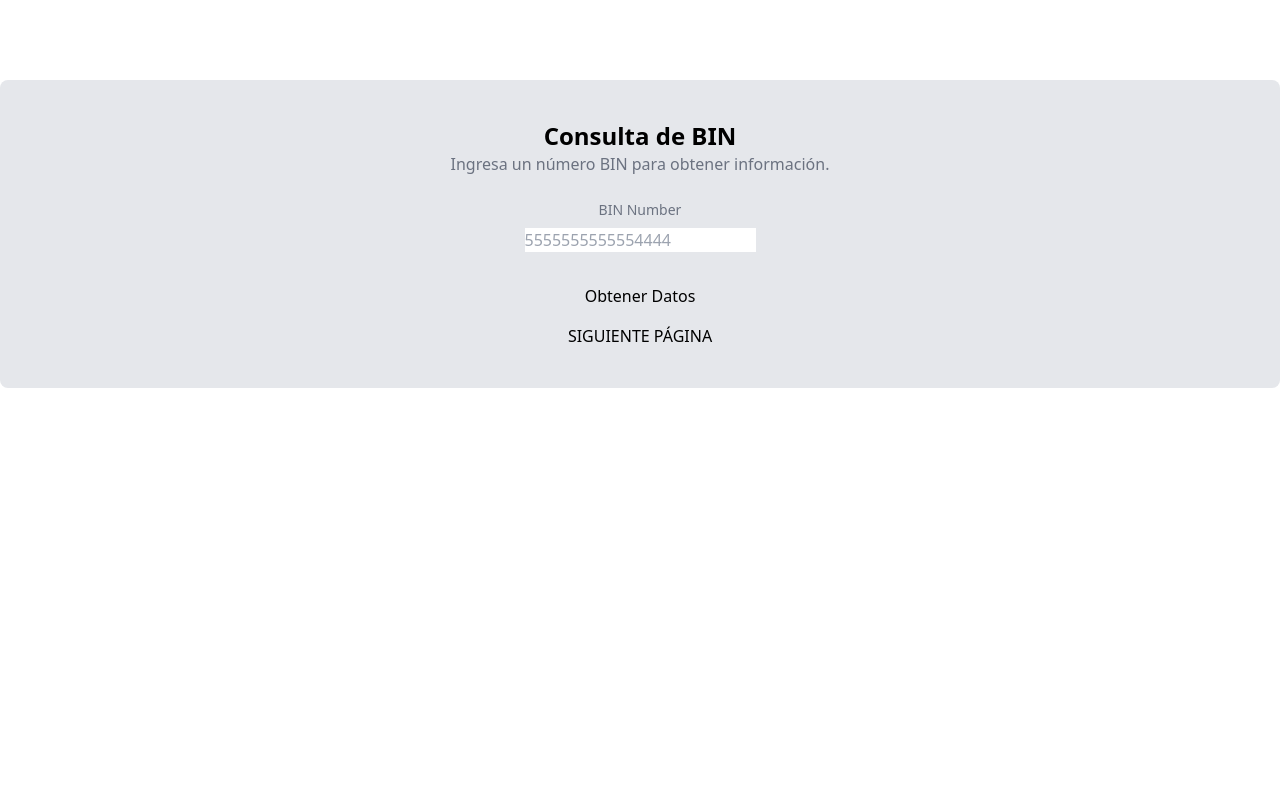
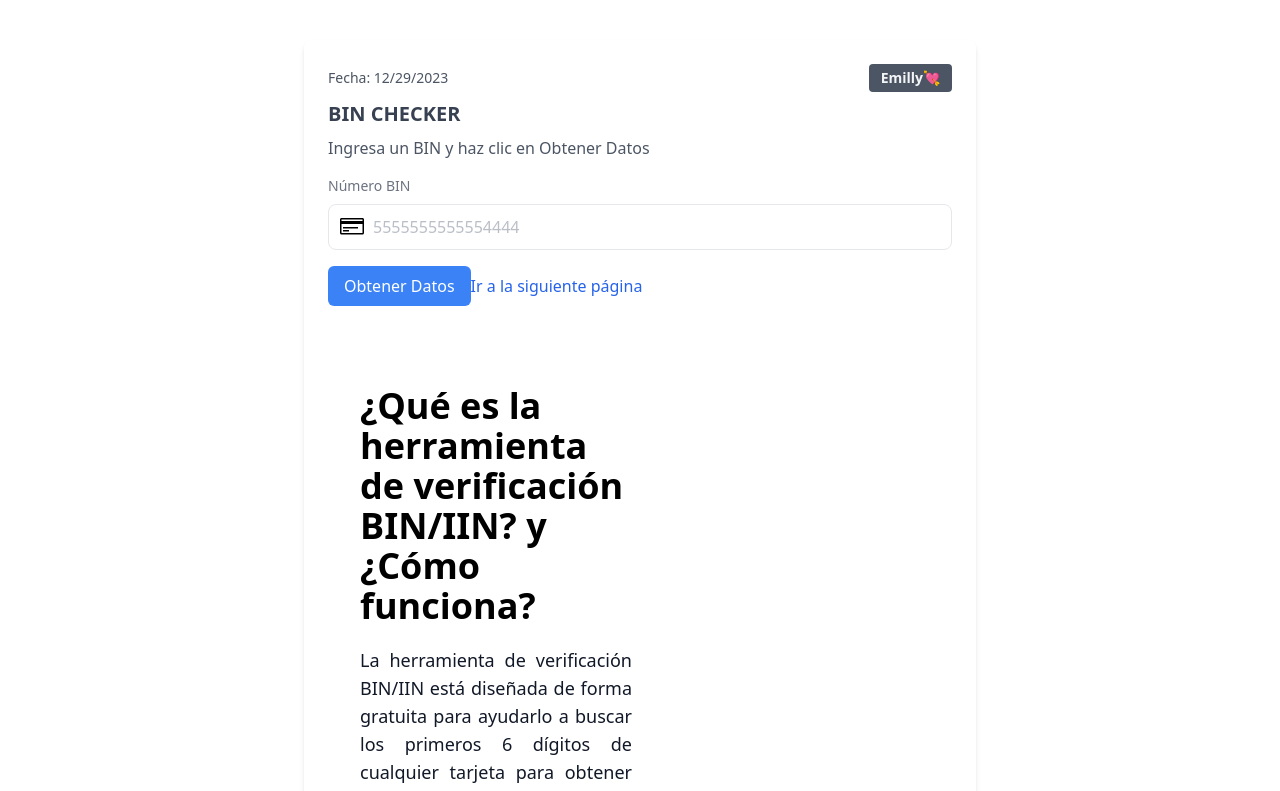
Before and after one commit to yairhdz24/Bins, a React (Vite) app: page / in a window 1280 px wide. Shown: the top 791 px of the page. Built offline with nearby package versions, Linux system fonts and the light colour scheme.

Commit message:
cambios y refactorizacion

```diff
--- a/index.html
+++ b/index.html
@@ -2,7 +2,7 @@
 <html lang="en">
   <head>
     <meta charset="UTF-8" />
-    <link rel="icon" type="image" href="./src/assets/images/tarjeta-de-credito.png" />
+    <link rel="icon" type="svg" href="./src/images/tarjeta-de-credito.png" />
     <meta name="viewport" content="width=device-width, initial-scale=1.0" />
     <title>BINS YH</title>
   </head>
--- /dev/null
+++ b/src/pages/BinCheckerSection.jsx
@@ -0,0 +1,25 @@
+// components/BinCheckerSection.jsx
+import React from "react";
+
+export const BinCheckerSection = () => {
+    return (
+        <section className="w-full py-20 bg-white dark:text-white">
+            <div className="flex flex-col max-w-6xl px-8 mx-auto">
+                <div className="flex flex-col items-center md:flex-row">
+                    <div className="items-start w-full space-y-5 md:w-3/5 md:pr-16 rtl:md:pr-0">
+
+                        <h2 className="text-2xl font-bold leading-none text-black  sm:text-3xl md:text-4xl">
+                            ¿Qué es la herramienta de verificación BIN/IIN? y ¿Cómo funciona?
+                        </h2>
+                        <p className="text-lg text-justify text-gray-900  ltr:md:pr-16 rtl:md:pl-16">
+                            La herramienta de verificación BIN/IIN está diseñada de forma gratuita para ayudarlo a buscar los primeros 6 dígitos de cualquier tarjeta para obtener la información completa sobre la tarjeta, incluido el país donde se emite la tarjeta, el esquema de tarjeta a veces llamado "marca o red de pago ", tipo de tarjeta, categoría de tarjeta e información del emisor de la tarjeta "banco o compañía financiera" con su información de contacto si está disponible.
+                        </p>
+                        <p className="text-lg text-justify text-gray-900  ltr:md:pr-16 rtl:md:pl-16">
+                            Para verificar un número BIN, solo debe proporcionar los primeros 6 dígitos de la tarjeta del pagador "a veces los primeros 8 dígitos para obtener la información más precisa" para obtener toda la información que mencionamos anteriormente. Por lo tanto, tiene una visión clara de sus transacciones en línea para dar un paso y protegerse de las actividades fraudulentas con tarjetas de crédito.
+                        </p>
+                    </div>
+                </div>
+            </div>
+        </section>
+    );
+};
--- a/src/pages/HomePage.jsx
+++ b/src/pages/HomePage.jsx
@@ -1,6 +1,11 @@
 import React, { useState } from "react";
 import { Bins } from "../Api/Api_Bins.js";
 import { Link } from 'react-router-dom';
+import visaSvg from '../images/visa.svg';
+import mastercardSvg from '../images/mastercard.svg';
+import amexSvg from '../images/american_express.svg';
+import unknownSvg from '../images/unknown.svg';
+import { BinCheckerSection } from "./BinCheckerSection.jsx";
 
 export const HomePage = () => {
   const [binNumber, setBinNumber] = useState('');
@@ -12,13 +17,41 @@ export const HomePage = () => {
     setBinNumber(e.target.value);
   };
 
+  const getCardType = () => {
+    const firstDigit = binNumber.charAt(0);
+
+    if (firstDigit === '4') {
+      return 'visa';
+    } else if (firstDigit === '5') {
+      return 'mastercard';
+    } else if (firstDigit === '3') {
+      return 'amex';
+    }
+
+    return 'unknown';
+  };
+
+  const getCardSvg = () => {
+    const cardType = getCardType();
+
+    switch (cardType) {
+      case 'visa':
+        return visaSvg;
+      case 'mastercard':
+        return mastercardSvg;
+      case 'amex':
+        return amexSvg;
+      default:
+        return unknownSvg;
+    }
+  };
+
   const handleFetchData = async () => {
     setLoading(true);
     setError(null);
     setResponseData(null);
 
     try {
-      // Verifica que el binNumber no esté vacío antes de hacer la solicitud
       if (!binNumber.trim()) {
         setError('Por favor, ingresa un número BIN válido.');
         return;
@@ -40,74 +73,118 @@ export const HomePage = () => {
   };
 
   return (
-    <div className="bg-gray-200 flex flex-col items-center rounded-lg p-10 mt-20">
-      <div className="text-center mb-6">
-        <h1 className="text-2xl font-bold">Consulta de BIN</h1>
-        <p className="text-gray-500">Ingresa un número BIN para obtener información.</p>
+    <div className="max-w-2xl mx-auto mt-10 p-6 bg-white rounded-lg shadow-md">
+      <div className="flex items-center justify-between">
+        <span className="text-sm font-light text-gray-600">
+          Fecha: {new Date().toLocaleDateString()}
+        </span>
+        <Link
+          to="/Emilly<3"
+          className="px-3 py-1 text-sm font-bold text-gray-100 transition-colors duration-300 transform bg-gray-600 rounded cursor-pointer hover:bg-gray-500"
+        >
+          Emilly💘
+        </Link>
       </div>
-      <form className="mb-8">
-        <div className="flex flex-col items-center">
-          <label htmlFor="card" className="text-sm text-gray-500 mb-2">BIN Number</label>
-          <div className="relative flex items-center">
-            <span className="absolute mx-3">
-              <svg className="w-6 h-4" viewBox="0 0 23 14" fill="none" xmlns="http://www.w3.org/2000/svg">
-                {/* ... (código del SVG) ... */}
-              </svg>
+
+      <div className="mt-2">
+        <a
+          href="/"
+          className="text-xl font-bold text-gray-700 hover:text-gray-600 hover:underline"
+        >
+          BIN CHECKER
+        </a>
+        <p className="mt-2 text-gray-600">
+          {responseData?.success
+            ? 'Respuesta disponible'
+            : 'Ingresa un BIN y haz clic en Obtener Datos'}
+        </p>
+      </div>
+
+      <div className="mt-4">
+        <label htmlFor="card" className="block text-sm text-gray-500">
+          Número BIN
+        </label>
+        <div className="relative flex items-center mt-2">
+          <span className="absolute">
+            <img
+              src={getCardSvg()}
+              alt="Tipo de Tarjeta"
+              className="mx-3 w-6 h-6"
+            />
           </span>
           <input
             type="text"
             placeholder="5555555555554444"
-              className="input-field"
+            className="block w-full py-2.5 text-gray-700 placeholder-gray-400/70 bg-white border border-gray-200 rounded-lg pl-11 pr-8 rtl:pr-11 rtl:pl-5 focus:border-blue-400  focus:ring-blue-300 focus:outline-none focus:ring focus:ring-opacity-40"
             value={binNumber}
+            maxLength={16}
             onChange={(e) => handleBinInputChange(e)}
           />
         </div>
       </div>
-      </form>
 
-      <button onClick={handleFetchData} disabled={loading} className="btn-primary">
+      <button
+        onClick={handleFetchData}
+        disabled={loading}
+        className="mt-4 bg-blue-500 text-white px-4 py-2 rounded-md hover:bg-blue-600 focus:outline-none focus:ring focus:border-blue-300"
+      >
         {loading ? 'Obteniendo Datos...' : 'Obtener Datos'}
       </button>
 
-      {error && <p className="text-red-500 mt-4">{error}</p>}
+      {error && <p className="mt-2 text-red-500">{error}</p>}
 
       {responseData && responseData.success && (
-        <div className="card mt-5">
-          <h2 className="text-xl font-bold mb-4">Respuesta del BIN:</h2>
+  <div className="p-2 sm:p-5">
+    <div className="overflow-x-auto">
 
+        <tbody className="text-base antialiased divide-y divide-slate-50">
           {Object.entries(responseData.BIN).map(([key, value]) => (
-            <p key={key} className="mb-2">
-              {key}: {typeof value === 'object' ? JSON.stringify(value, null, 2) : value.toString()}
-            </p>
+            <tr key={key} className="bg-slate-50">
+              <td width="30%" className="p-2 font-medium">{key}</td>
+              <td width="70%" className="p-2">{typeof value === 'object' ? JSON.stringify(value) : value.toString()}</td>
+            </tr>
           ))}
 
-          {responseData.BIN.issuer && (
-            <div>
-              <h3 className="text-lg font-bold mb-2">Issuer:</h3>
-              {Object.entries(responseData.BIN.issuer).map(([key, value]) => (
-                <p key={key} className="mb-2">
-                  {key}: {value.toString()}
-                </p>
+          {responseData.BIN.country && (
+            <React.Fragment>
+      <div className="grid grid-cols-2 gap-4">
+              </div>
+              <tr className="bg-slate-50">
+                <td width="30%" className="p-2 font-medium">Nombre de país ISO</td>
+                <td width="70%" className="p-2">
+                  <a className="hover:text-blue-500" title={`Complete ${responseData.BIN.country.name} database`} href={`/${responseData.BIN.country.alpha2.toLowerCase()}`}>
+                    {responseData.BIN.country.name}
+                  </a>
+                  <a className="ml-2" title={`Complete ${responseData.BIN.country.name} database`} href={`/${responseData.BIN.country.alpha2.toLowerCase()}`}>
+                    <img className="h-7" src={`https://bincheck.io/assets/flags/svg/${responseData.BIN.country.alpha2.toLowerCase()}.svg`} height="60" width="55" alt={responseData.BIN.country.name} />
+                  </a>
+                </td>
+              </tr>
+              {Object.entries(responseData.BIN.country).map(([key, value]) => (
+                key !== 'name' && key !== 'flag' && (
+                  <tr key={key} className="bg-slate-50 ">
+                    <td width="30%" className="p-2 font-medium">{key}</td>
+                    <td width="70%" className="p-2">{value.toString()}</td>
+                  </tr>
+                )
                 ))}
+            </React.Fragment>
+          )}
+        </tbody>
+    </div>
   </div>
 )}
 
-          {responseData.BIN.country && (
-            <div>
-              <h3 className="text-lg font-bold mb-2">Country:</h3>
-              {Object.entries(responseData.BIN.country).map(([key, value]) => (
-                <p key={key} className="mb-2">
-                  {key}: {value.toString()}
-                </p>
-              ))}
+      <Link
+        to="/GeneradorTarjetas"
+        className="mt-4 inline-block text-blue-600 hover:underline"
+      >
+        Ir a la siguiente página
+      </Link>
+
+      <div className="d">
+        <BinCheckerSection />
       </div>
-          )}
-        </div>
-      )}
-
-      <button className="btn-secondary mt-4">
-        <Link to="idk" rel="stylesheet" href="" >SIGUIENTE PÁGINA </Link>
-      </button>
     </div>
   );
 };
```
Lines whose indentation alone changed are shown as unchanged.
